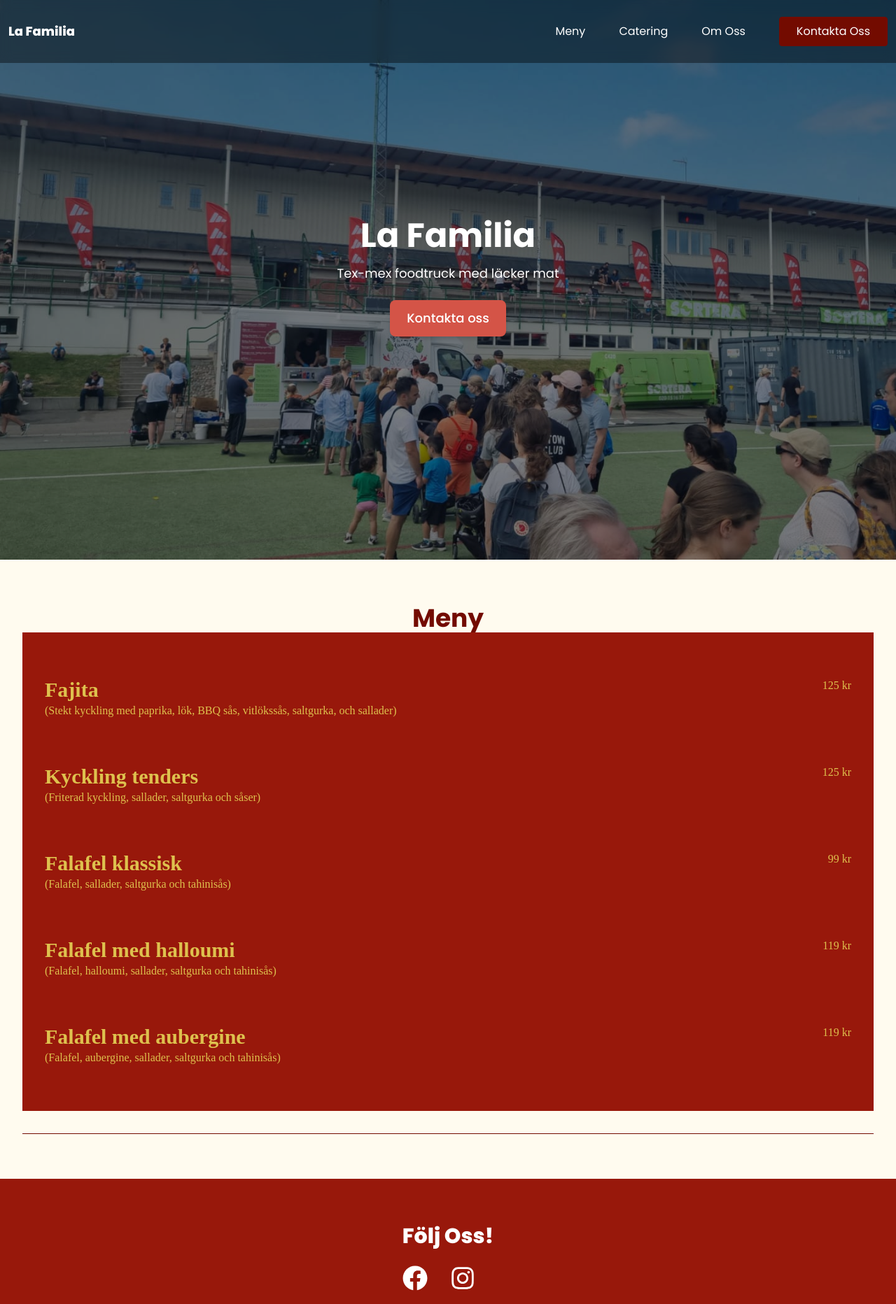
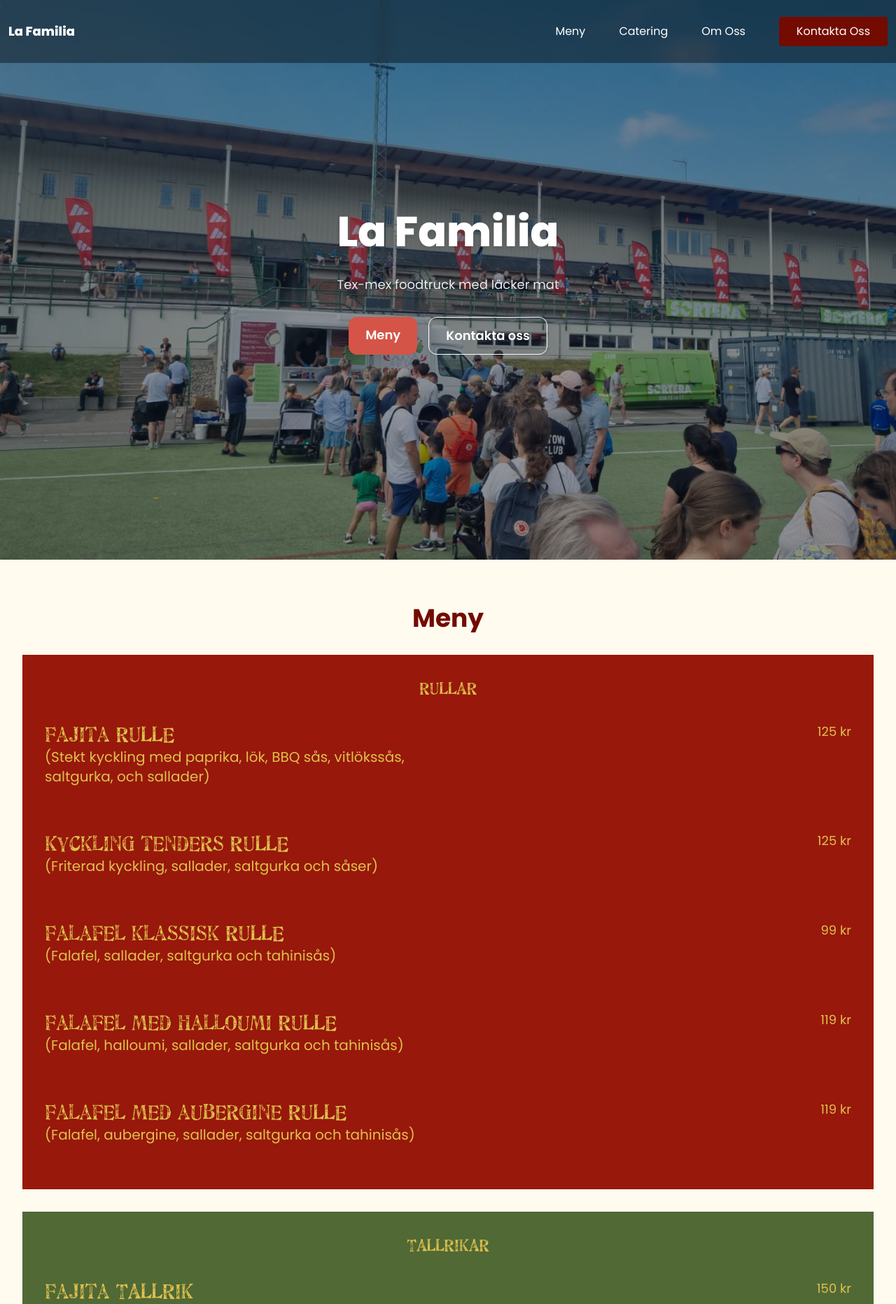
Before and after one commit to jmattaa/lafamilia, a React (Vite) app: page / in a window 1280 px wide. Shown: the top 1864 px of the page at 70% size. Built offline with nearby package versions, Linux system fonts and the light colour scheme.

Commit message:
add menu and fix menu font

```diff
--- a/src/App.tsx
+++ b/src/App.tsx
@@ -15,12 +15,23 @@ function App() {
                 title="La Familia"
                 description="Tex-mex foodtruck med läcker mat"
                 image="foodtruckqeue.jpeg"
-                cta_text="Kontakta oss"
-                cta_redirect="mailto:foodtruck@lafamiliam.se"
+                ctas={
+                    [
+                        {
+                            text: "Meny",
+                            href: "#menu-section",
+                        },
+                        {
+                            text: "Kontakta oss",
+                            href: "mailto:foodtruck@lafamiliam.se"
+                        },
+                    ]
+                }
             />
             <Menu />
             <FollowBanner />
             <Catering />
+            <hr className="w-full my-8 border-palette-4" />
             <About />
             <ImageCarousel />
             <Contact />
--- a/src/index.css
+++ b/src/index.css
@@ -2,6 +2,11 @@
 
 @import "tailwindcss";
 @config "../tailwind.config.js";
+
+@font-face {
+    font-family: "Artistamp";
+    src: url("/fonts/artistamp.ttf") format("truetype");
+}
 
 body {
     font-family: "Poppins", sans-serif;
@@ -24,12 +29,16 @@ html {
 *::before,
 *::after {
     box-sizing: border-box;
-    overflow-x: hidden;
+    overflow: hidden;
 }
 
 :target:before {
     content: "";
     display: block;
-    height: 400px;
-    margin: -400px 0 0;
+    height: 500px;
+    margin: -500px 0 0;
 }
+
+html, body {
+    overflow-y: auto;
+}
--- a/src/sections/contact.tsx
+++ b/src/sections/contact.tsx
@@ -2,7 +2,8 @@ import { FaFacebook, FaInstagram } from "react-icons/fa";
 
 function Contact() {
     return (
-        <div className="flex flex-col w-full bg-palette-3 text-white
+        <div id="contact-section"
+            className="flex flex-col w-full bg-palette-3 text-white
                             justify-between py-16 px-8 md:flex-row">
             <div>
                 <h1 className="text-3xl font-bold">Kontakta oss:</h1>
--- a/src/sections/hero.tsx
+++ b/src/sections/hero.tsx
@@ -4,44 +4,58 @@ interface HeroProps {
     title: string;
     description: string;
     image: string;
-    cta_text: string;
-    cta_redirect: string;
+    ctas: {
+        text: string;
+        href: string;
+    }[];
 }
 
-function Hero(
-    { title, description, image, cta_text, cta_redirect }: HeroProps
-) {
+export default function Hero({ title, description, image, ctas }: HeroProps) {
     return (
-        <div className="relative h-screen flex items-center justify-center text-center px-6">
+        <div className="relative h-screen flex items-center justify-center text-center px-6 sm:px-12 overflow-hidden">
             {/* Background Image */}
             <motion.img
                 src={image}
                 alt={title}
-                className="absolute inset-0 w-full h-full object-cover brightness-50"
-                initial={{ scale: 1.2 }}
+                className="absolute inset-0 w-full h-full object-cover brightness-60"
+                initial={{ scale: 1.1 }}
                 animate={{ scale: 1 }}
-                transition={{ duration: 1.5 }}
+                transition={{ duration: .8, ease: "easeOut" }}
             />
 
-            {/* Content */}
+            {/* Overlay Content */}
             <motion.div
-                className="relative z-10 text-white"
-                initial={{ opacity: 0, y: 50 }}
+                className="relative z-10 text-white max-w-3xl mx-auto"
+                initial={{ opacity: 0, y: 40 }}
                 animate={{ opacity: 1, y: 0 }}
-                transition={{ duration: 0.8 }}
+                transition={{ duration: .4, ease: "easeOut" }}
             >
-                <h1 className="text-5xl font-bold">{title}</h1>
-                <p className="text-lg mt-4">{description}</p>
-                <motion.a
-                    href={cta_redirect}
-                    className="mt-6 inline-block bg-palette-1 text-white px-6 py-3 text-lg font-medium rounded-lg shadow-md transition-all hover:bg-palette-1/80"
-                    whileHover={{ scale: 1.05 }}
-                >
-                    {cta_text}
-                </motion.a>
+                <h1 className="text-4xl sm:text-6xl font-extrabold leading-tight drop-shadow-md">
+                    {title}
+                </h1>
+                <p className="text-base sm:text-lg mt-4 sm:mt-6 text-white/90 drop-shadow">
+                    {description}
+                </p>
+
+                <div className="mt-8 flex flex-wrap justify-center gap-4">
+                    {ctas.map(({ text, href }, i) => (
+                        <a
+                            key={i}
+                            href={href}
+                            className={`
+                                px-6 py-3 rounded-xl text-lg font-semibold
+                                shadow-lg transition-all duration-300
+                                hover:scale-105
+                                ${i === 0
+                                    ? "bg-palette-1 text-white hover:bg-palette-1/80"
+                                    : "border border-white text-white hover:bg-white hover:text-black"}
+                            `}
+                        >
+                            {text}
+                        </a>
+                    ))}
+                </div>
             </motion.div>
         </div>
     );
 }
-
-export default Hero;
--- a/src/sections/menu.tsx
+++ b/src/sections/menu.tsx
@@ -10,23 +10,81 @@ const Menu = () => {
                 Meny
             </h1>
 
-            <div className="p-8 bg-palette-3 text-yellow font-artistamp">
+            <div className="mt-8 p-8 bg-palette-3 text-yellow">
+                <h1 className="text-center text-2xl font-artistamp">RULLAR</h1>
                 {data.rullar.map((rulle, i) => (
-                    <div key={i} className="grid grid-cols-2 py-8">
+                    <div key={i} className="grid grid-cols-2 py-3 lg:py-8">
                         <div className="flex flex-col">
-                            <h2 className="text-3xl font-bold">{rulle.name}</h2>
-                            <p>
+                            <h2 className="text-lg lg:text-3xl font-artistamp">
+                                {rulle.name} RULLE
+                            </h2>
+                            <p className="text-sm lg:text-xl">
                                 ({rulle.contents})
                             </p>
                         </div>
-                        <div className="flex flex-col items-end">
+                        <div className="flex flex-col items-end text-lg">
                             <p>{rulle.price}</p>
                         </div>
                     </div>
                 ))}
             </div>
 
-            <hr className="w-full my-8 border-palette-4" />
+            <div className="mt-8 p-8 bg-green text-yellow">
+                <h1 className="text-center text-2xl font-artistamp">TALLRIKAR</h1>
+                {data.tallrikar.map((tallrik, i) => (
+                    <div key={i} className="grid grid-cols-2 py-3 lg:py-8">
+                        <div className="flex flex-col">
+                            <h2 className="text-lg lg:text-3xl font-artistamp">
+                                {tallrik.name} TALLRIK
+                            </h2>
+                            <p className="text-sm lg:text-xl">
+                                ({tallrik.contents})
+                            </p>
+                        </div>
+                        <div className="flex flex-col items-end text-lg">
+                            <p>{tallrik.price}</p>
+                        </div>
+                    </div>
+                ))}
+            </div>
+
+            <div className="mt-8 p-8 bg-orangeish text-white">
+                <h1 className="text-center text-2xl font-artistamp">SNACKS</h1>
+                {data.snacks.map((snack, i) => (
+                    <div key={i} className="grid grid-cols-2 py-3 lg:py-8">
+                        <div className="flex flex-col">
+                            <h2 className="text-lg lg:text-3xl font-artistamp">
+                                {snack.name} SNACK
+                            </h2>
+                            <p className="text-sm lg:text-xl">
+                                ({snack.contents})
+                            </p>
+                        </div>
+                        <div className="flex flex-col items-end text-lg">
+                            <p>{snack.price}</p>
+                        </div>
+                    </div>
+                ))}
+            </div>
+
+            <div className="mt-8 p-8 bg-yellowish text-white">
+                <h1 className="text-center text-2xl font-artistamp">BARNMENY</h1>
+                {data.barnmeny.map((barn, i) => (
+                    <div key={i} className="grid grid-cols-2 py-3 lg:py-8">
+                        <div className="flex flex-col">
+                            <h2 className="text-lg lg:text-3xl font-artistamp">
+                                {barn.name}
+                            </h2>
+                            <p className="text-sm lg:text-xl">
+                                ({barn.contents})
+                            </p>
+                        </div>
+                        <div className="flex flex-col items-end text-lg">
+                            <p>{barn.price}</p>
+                        </div>
+                    </div>
+                ))}
+            </div>
         </div>
     )
 };
--- a/src/sections/navbar.tsx
+++ b/src/sections/navbar.tsx
@@ -54,7 +54,8 @@ function Navbar() {
                                 bg-palette-4 border-palette-4"
                     initial={{ translateY: "5vh", opacity: 0 }}
                     animate={{ translateY: 0, opacity: 1 }}
-                    transition={{ delay: (navLinks.length + .6) * .15 }}>
+                    transition={{ delay: (navLinks.length + .6) * .15 }}
+                    onClick={() => scrollToSection("contact-section")}>
                     Kontakta Oss
                 </motion.button>
             </motion.a>
--- a/tailwind.config.js
+++ b/tailwind.config.js
@@ -19,6 +19,9 @@ module.exports = {
                 "palette-4": "#730b00",
                 "palette-5": "#490700",
                 "yellow": "#dec14e",
+                "green": "#516935",
+                "orangeish": "#cf6215",
+                "yellowish": "#e0af00",
             },
         },
     },
```
Also changed, not shown: public/index.html (deleted, +0 -42 lines), public/fonts/artistamp.ttf (renamed from public/fonts/Artistamp.ttf).
